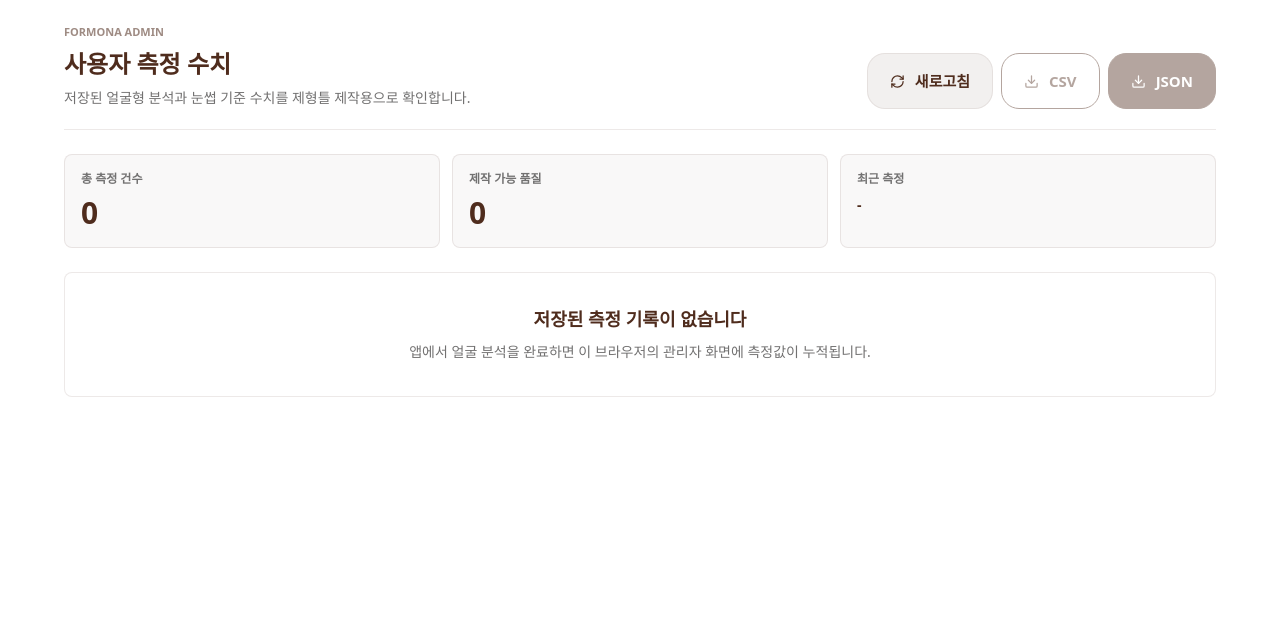
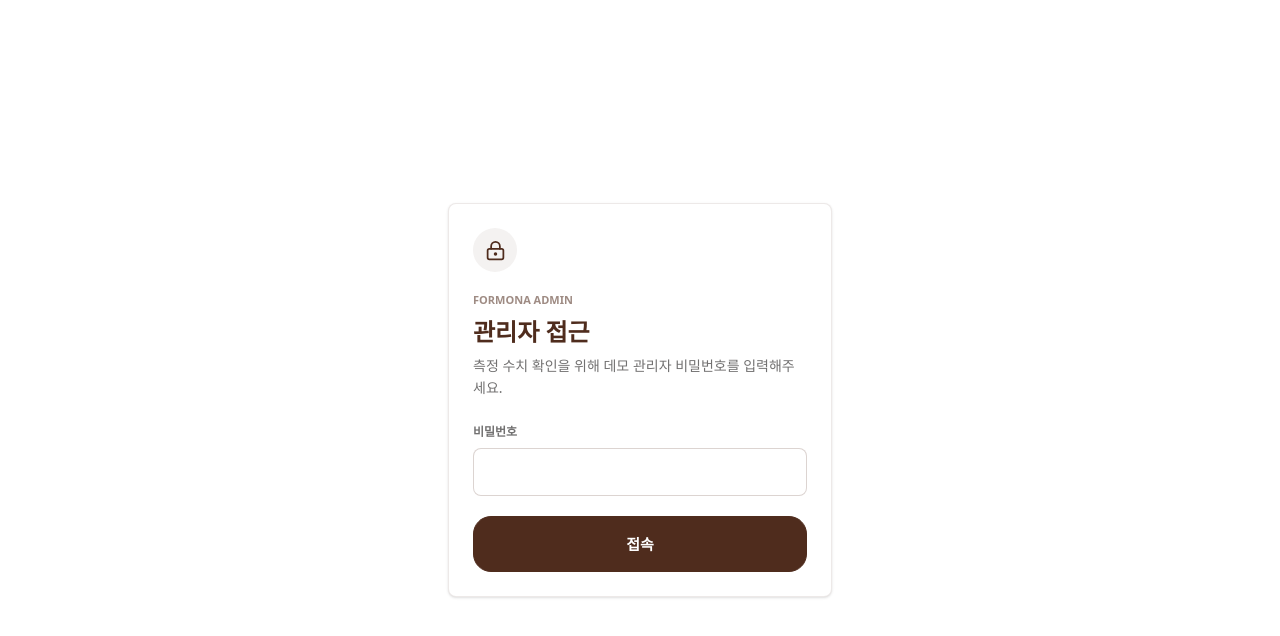
Before and after one commit to formona/formona, a Next.js app: page /admin in a window 1280 px wide. Shown: the top 636 px of the page. Built offline with nearby package versions, Linux system fonts and the light colour scheme; a web font is replaced by a local one.

Commit message:
Add demo admin passcode gate

```diff
--- a/src/app/admin/page.tsx
+++ b/src/app/admin/page.tsx
@@ -1,13 +1,14 @@
 "use client";
 
-import { useCallback, useEffect, useMemo, useState } from 'react';
-import { Download, RefreshCw } from 'lucide-react';
+import { useCallback, useEffect, useMemo, useState, type FormEvent } from 'react';
+import { Download, LockKeyhole, LogOut, RefreshCw } from 'lucide-react';
 import {
   MEASUREMENT_RECORD_STORAGE_KEY,
   parseMeasurementRecords,
   type StoredMeasurementRecord,
 } from '../../domain/measurement-records';
 import { EYEBROW_METRIC_DISPLAY_ROWS } from '../../domain/measurement-copy';
+import { ADMIN_DEMO_AUTH_CONFIG } from '../../constants';
 
 const formatDateTime = (iso: string) => {
   const date = new Date(iso);
@@ -82,6 +83,9 @@ const buildRecordsCsv = (records: StoredMeasurementRecord[]) => {
 };
 
 export default function AdminPage() {
+  const [authStatus, setAuthStatus] = useState<'checking' | 'locked' | 'unlocked'>('checking');
+  const [passcode, setPasscode] = useState('');
+  const [authError, setAuthError] = useState('');
   const [records, setRecords] = useState<StoredMeasurementRecord[]>([]);
   const [selectedRecordId, setSelectedRecordId] = useState<string | null>(null);
 
@@ -96,8 +100,18 @@ export default function AdminPage() {
   }, []);
 
   useEffect(() => {
-    refreshRecords();
-  }, [refreshRecords]);
+    setAuthStatus(
+      sessionStorage.getItem(ADMIN_DEMO_AUTH_CONFIG.sessionStorageKey) === ADMIN_DEMO_AUTH_CONFIG.unlockedValue
+        ? 'unlocked'
+        : 'locked',
+    );
+  }, []);
+
+  useEffect(() => {
+    if (authStatus === 'unlocked') {
+      refreshRecords();
+    }
+  }, [authStatus, refreshRecords]);
 
   const selectedRecord = useMemo(() => (
     records.find((record) => record.id === selectedRecordId) ?? records[0] ?? null
@@ -120,6 +134,79 @@ export default function AdminPage() {
       'text/csv;charset=utf-8',
     );
   };
+
+  const handleUnlock = (event: FormEvent<HTMLFormElement>) => {
+    event.preventDefault();
+
+    if (passcode.trim() !== ADMIN_DEMO_AUTH_CONFIG.passcode) {
+      setAuthError('비밀번호가 올바르지 않습니다.');
+      return;
+    }
+
+    sessionStorage.setItem(ADMIN_DEMO_AUTH_CONFIG.sessionStorageKey, ADMIN_DEMO_AUTH_CONFIG.unlockedValue);
+    setAuthError('');
+    setPasscode('');
+    setAuthStatus('unlocked');
+  };
+
+  const handleLogout = () => {
+    sessionStorage.removeItem(ADMIN_DEMO_AUTH_CONFIG.sessionStorageKey);
+    setRecords([]);
+    setSelectedRecordId(null);
+    setPasscode('');
+    setAuthError('');
+    setAuthStatus('locked');
+  };
+
+  if (authStatus !== 'unlocked') {
+    return (
+      <main className="flex h-screen items-center justify-center overflow-y-auto bg-white px-4 py-6 text-main-brown sm:px-6">
+        <form
+          onSubmit={handleUnlock}
+          className="w-full max-w-sm rounded-lg border border-main-brown/10 bg-white p-6 shadow-sm"
+        >
+          <div className="flex h-11 w-11 items-center justify-center rounded-full bg-main-brown/[0.06] text-main-brown">
+            <LockKeyhole size={21} aria-hidden="true" />
+          </div>
+          <p className="mt-5 text-[11px] font-bold text-main-brown/55">FORMONA ADMIN</p>
+          <h1 className="mt-2 text-2xl font-bold leading-tight">관리자 접근</h1>
+          <p className="mt-2 text-sm leading-relaxed text-sub-gray">
+            측정 수치 확인을 위해 데모 관리자 비밀번호를 입력해주세요.
+          </p>
+
+          <label htmlFor="admin-passcode" className="mt-6 block text-xs font-bold text-sub-gray">
+            비밀번호
+          </label>
+          <input
+            id="admin-passcode"
+            type="password"
+            value={passcode}
+            onChange={(event) => {
+              setPasscode(event.target.value);
+              if (authError) setAuthError('');
+            }}
+            autoComplete="current-password"
+            disabled={authStatus === 'checking'}
+            aria-invalid={authError ? 'true' : 'false'}
+            aria-describedby={authError ? 'admin-passcode-error' : undefined}
+            className="mt-2 h-12 w-full rounded-lg border border-main-brown/20 bg-white px-3 text-base font-bold text-main-brown outline-none transition focus:border-main-brown"
+          />
+          {authError && (
+            <p id="admin-passcode-error" className="mt-2 text-xs font-bold text-red-600">
+              {authError}
+            </p>
+          )}
+          <button
+            type="submit"
+            disabled={authStatus === 'checking'}
+            className="btn btn-primary mt-5 h-12 w-full rounded-lg text-sm"
+          >
+            {authStatus === 'checking' ? '확인 중' : '접속'}
+          </button>
+        </form>
+      </main>
+    );
+  }
 
   return (
     <main className="h-screen overflow-y-auto bg-white px-4 py-6 text-main-brown sm:px-6 lg:px-10">
@@ -144,6 +231,10 @@ export default function AdminPage() {
             <button type="button" onClick={handleDownloadJson} disabled={records.length === 0} className="btn btn-primary min-h-11 rounded-lg px-4 text-[13px]">
               <Download size={15} aria-hidden="true" />
               JSON
+            </button>
+            <button type="button" onClick={handleLogout} className="btn btn-subtle min-h-11 rounded-lg px-4 text-[13px]">
+              <LogOut size={15} aria-hidden="true" />
+              로그아웃
             </button>
           </div>
         </header>
--- a/src/constants.ts
+++ b/src/constants.ts
@@ -36,6 +36,12 @@ export const APP_TIMING_MS = {
 
 export const FEATURE_FLAGS = {
   arEyebrowOverlayEnabled: false,
+} as const;
+
+export const ADMIN_DEMO_AUTH_CONFIG = {
+  passcode: process.env.NEXT_PUBLIC_FORMONA_ADMIN_PASSCODE ?? 'formona-demo',
+  sessionStorageKey: 'formona_admin_demo_unlocked',
+  unlockedValue: 'true',
 } as const;
 
 export const FRONT_CAMERA_CONSTRAINTS: MediaStreamConstraints = {
```
Also changed, not shown: 1 other file (tests, documents, lock files or other folders).
